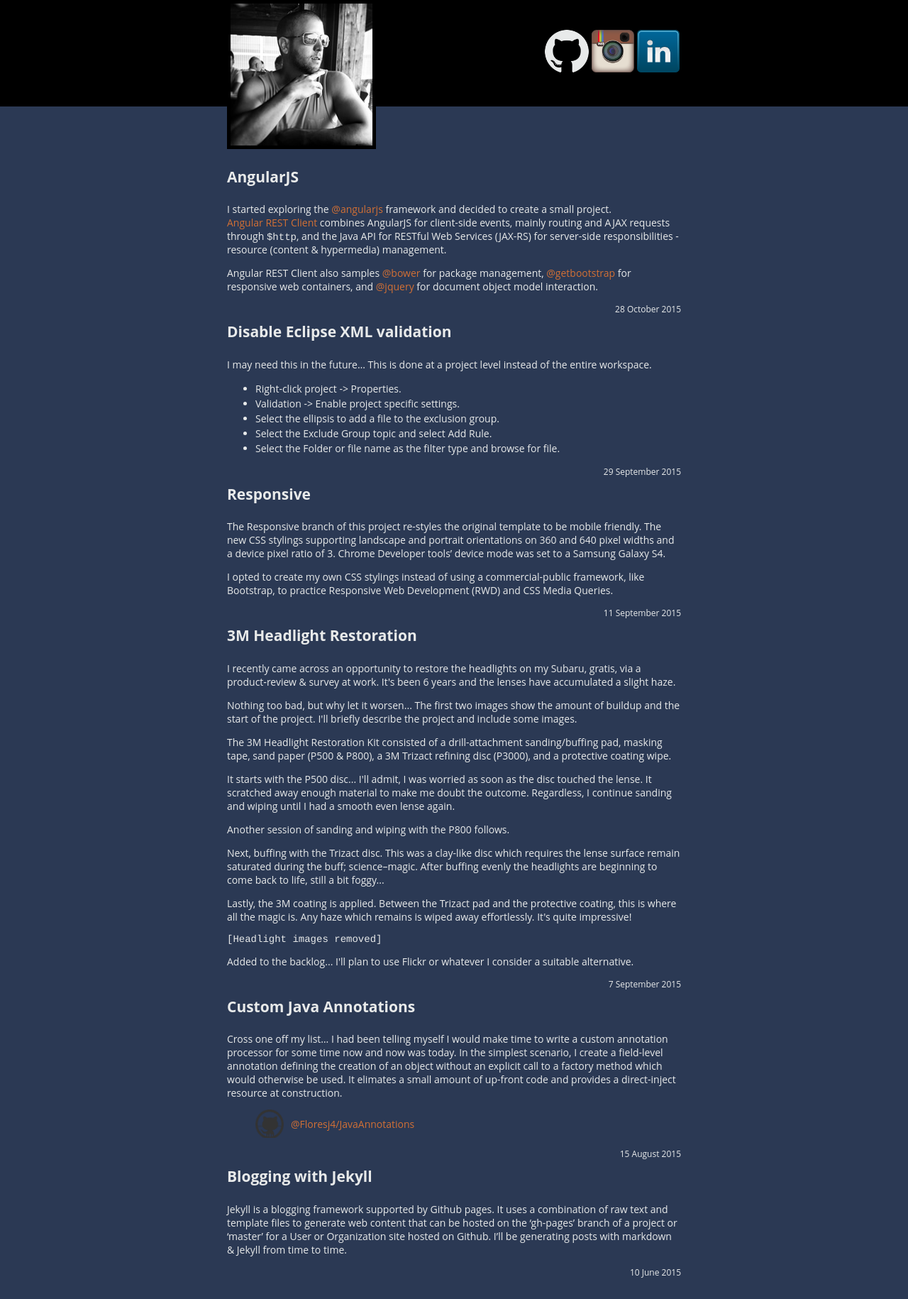
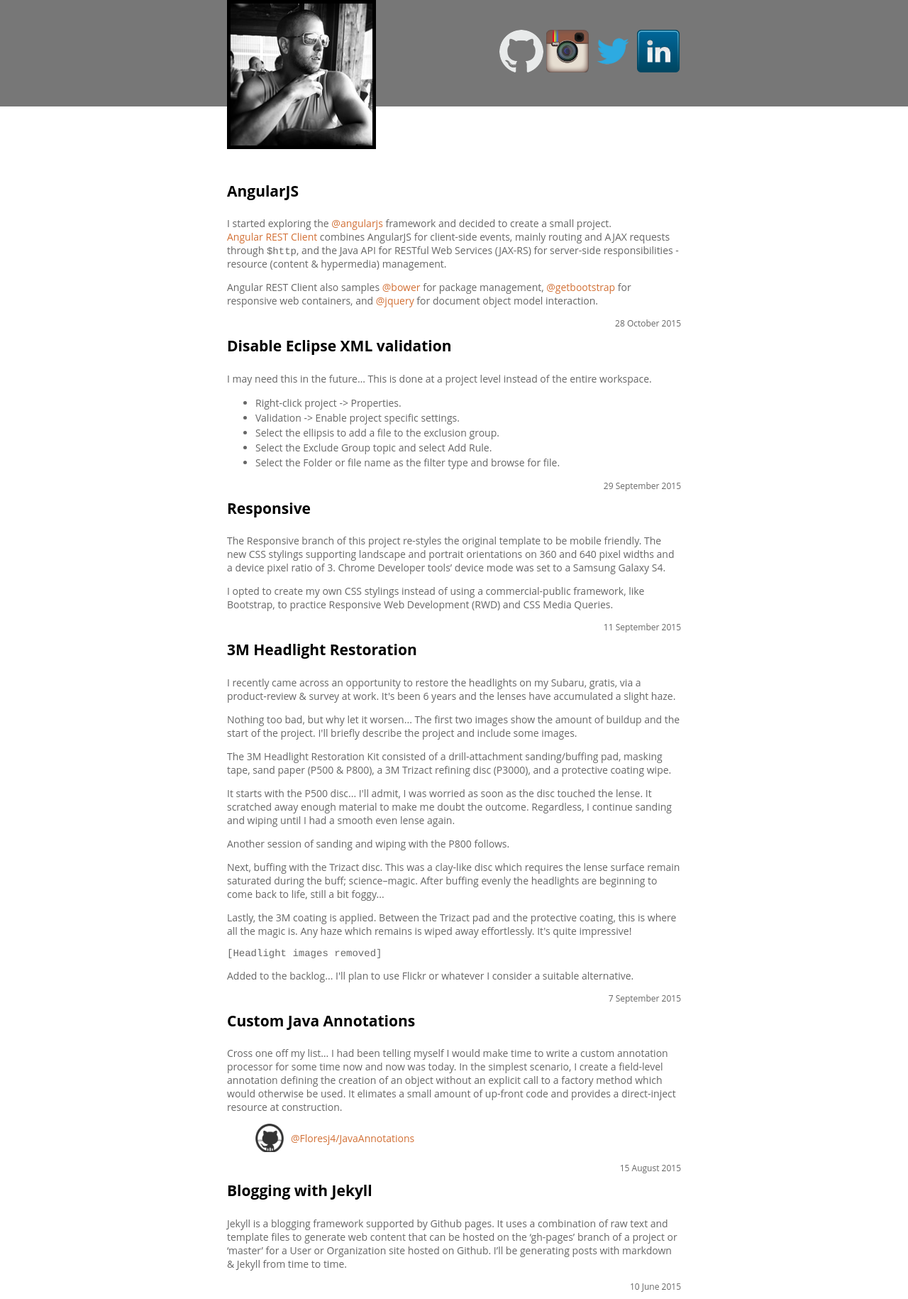
Before and after one commit to Floresj4/floresj4.github.io, a Jekyll site: the page built from index.html, in a window 1280 px wide. Shown: the whole page at 71% size. Built offline with Jekyll 4.4.1, drawn with Linux system fonts in a browser that asks for light colours.

Commit message:
added twitter logo and changed style

```diff
--- a/_includes/header.html
+++ b/_includes/header.html
@@ -15,13 +15,16 @@
 
 	<div class='stg-col-1 stage'>
 
-		<div class='stg-col-2 spacer-btm-lg'>
+		<div class='stg-col-2 spacer-btm-xlg'>
 			<img src='./images/jflores.jpeg' class='my-image'/>
 		</div>
-		<div class='stg-col-2 spacer-btm-lg'>
+		<div class='stg-col-2 spacer-btm-xlg'>
 			<ul class='social-links'>
 				<li><a href="https://www.linkedin.com/pub/jason-flores/1b/396/239" target="_blank">
 					<img src="images/linkedin.png" />
+				</a></li>
+				<li><a href="https://twitter.com/floresj1183" alt="Picture my life..." target="_blank">
+					<img src="images/twitter00.png"/>
 				</a></li>
 				<li><a href="https://instagram.com/floresj04" alt="Picture my life..." target="_blank">
 					<img src="images/instagram.png"/>
--- a/style/site.css
+++ b/style/site.css
@@ -1,12 +1,11 @@
 body {
-	background-color:#2b3954;
 	margin-top:0;
 	margin-bottom:0;
 	font-family:'open sans', arial, sans-serif
 }
 
 .header-bar {
-	background-color: #000;
+	background-color: #777;
 	position: absolute;
 	width:100%;
 	height:150px;
@@ -78,7 +77,10 @@
 .blog-post {
 	margin:0 auto;
 	font-size:14px;
-	color:#e8eaea;
+	color:#666;
+}
+.blog-post h2 {
+	color:#000;
 }
 .blog-post a {
 	cursor: pointer;
```
Also changed, not shown: images/twitter00.png (added).
